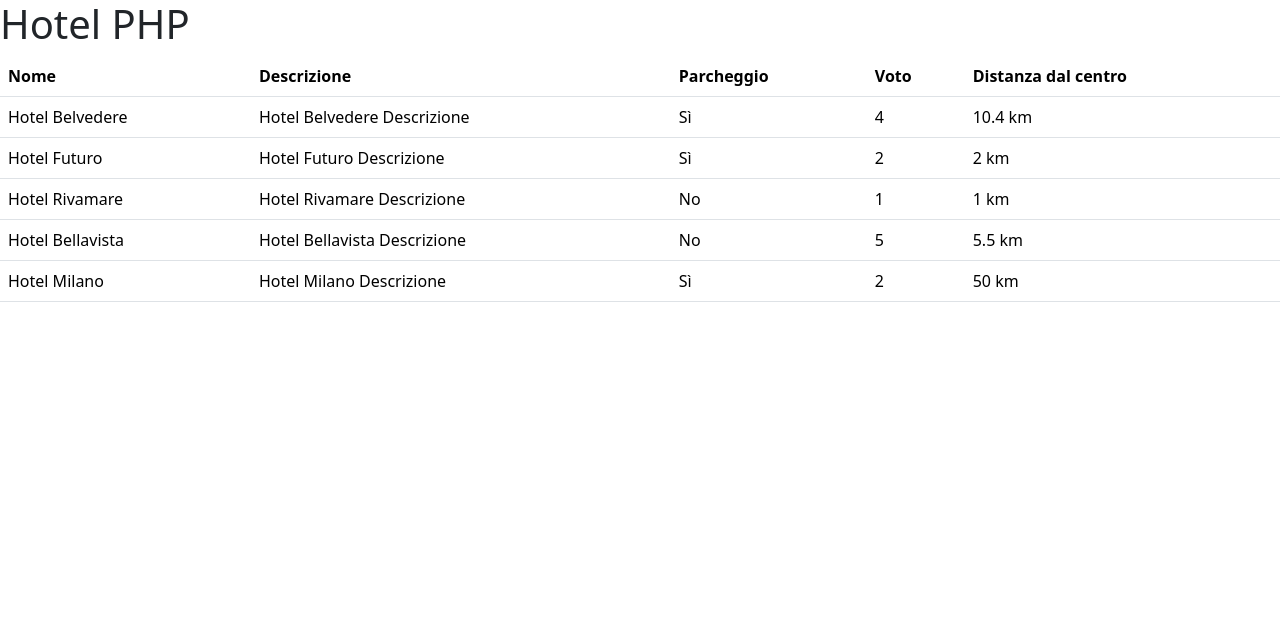
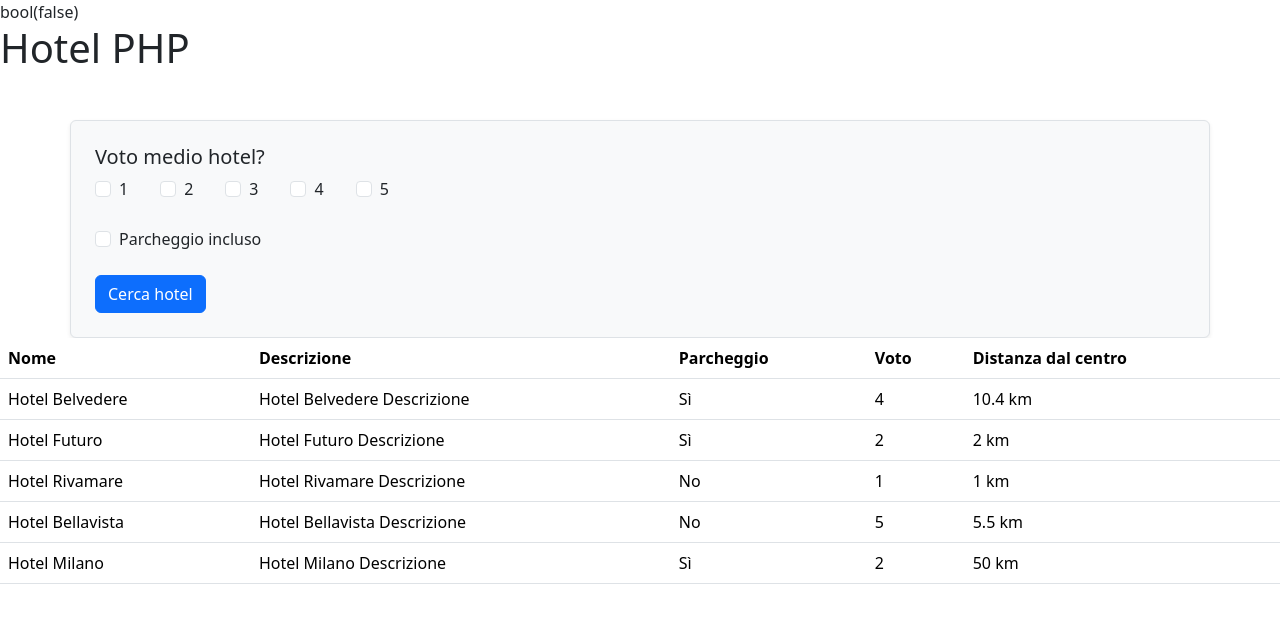
Before and after one commit to EdoardoProstamo/php-hotel, a PHP site: page / in a window 1280 px wide. Shown: the top 623 px of the page. Run offline with PHP 8.4, Linux system fonts and the light colour scheme.

Commit message:
feat: bonus 1 (filtro parcheggi)

```diff
--- a/index.php
+++ b/index.php
@@ -1,14 +1,67 @@
 <!DOCTYPE html>
 <html lang="en">
+
 <head>
     <meta charset="UTF-8">
     <meta name="viewport" content="width=device-width, initial-scale=1.0">
     <link href="https://cdn.jsdelivr.net/npm/bootstrap@5.3.7/dist/css/bootstrap.min.css" rel="stylesheet" integrity="sha384-LN+7fdVzj6u52u30Kp6M/trliBMCMKTyK833zpbD+pXdCLuTusPj697FH4R/5mcr" crossorigin="anonymous">
     <title>php-hotels</title>
 </head>
+
 <body>
 
+    <?php
+
+    $parking_request = false;
+
+    if (isset($_GET['parking']) && $_GET['parking'] == "on") {
+
+        $parking_request = true;
+    }
+    var_dump($parking_request);
+    ?>
+
     <h1>Hotel PHP</h1>
+
+    <!-- form filtro -->
+    <form action="" class="container mt-5 p-4 border rounded bg-light shadow-sm">
+        <div class="mb-4">
+            <h5 class="mb-2">Voto medio hotel?</h5>
+            <div class="d-flex flex-wrap gap-3">
+                <div class="form-check form-check-inline">
+                    <input class="form-check-input" type="checkbox" id="inlineCheckbox1" name="inlineCheckbox1" value="1">
+                    <label class="form-check-label" for="inlineCheckbox1">1</label>
+                </div>
+                <div class="form-check form-check-inline">
+                    <input class="form-check-input" type="checkbox" id="inlineCheckbox2" value="2">
+                    <label class="form-check-label" for="inlineCheckbox2">2</label>
+                </div>
+                <div class="form-check form-check-inline">
+                    <input class="form-check-input" type="checkbox" id="inlineCheckbox3" value="3">
+                    <label class="form-check-label" for="inlineCheckbox3">3</label>
+                </div>
+                <div class="form-check form-check-inline">
+                    <input class="form-check-input" type="checkbox" id="inlineCheckbox4" value="4">
+                    <label class="form-check-label" for="inlineCheckbox4">4</label>
+                </div>
+                <div class="form-check form-check-inline">
+                    <input class="form-check-input" type="checkbox" id="inlineCheckbox5" value="5">
+                    <label class="form-check-label" for="inlineCheckbox5">5</label>
+                </div>
+            </div>
+        </div>
+
+        <div class="mb-4">
+            <div class="form-check">
+                <input class="form-check-input" type="checkbox" id="parking" name="parking">
+                <label class="form-check-label" for="parking">
+                    Parcheggio incluso
+                </label>
+            </div>
+        </div>
+        <button class="btn btn-primary">Cerca hotel</button>
+    </form>
+
 
     <!-- array di hotel -->
     <?php
@@ -60,13 +113,8 @@
         foreach ($hotel as $key => $value) {
 
             //condizione per vero/falso
-        if($key === 'parking') {
+            if ($key === 'parking') {
                 $value = $value ? 'Sì' : 'No';
-        }
-
-        //condizione per km
-        if($key === 'distance_to_center') {
-         $value = $value . " km";
             }
         }
     }
@@ -83,15 +131,27 @@
                 <th scope="col">Distanza dal centro</th>
             </tr>
         </thead>
-    <tbody >
-        <?php foreach ($hotels as $hotel): ?>
+        <tbody>
+            <?php
+
+            foreach ($hotels as $hotel) {
+                // parcheggio
+                if ($parking_request) {
+                    if (!$hotel['parking']) {
+                        // si esce dal ciclo
+                        continue;
+                    }
+                }
+
+
+            ?>
                 <tr>
                     <td><?= $hotel['name'] ?></td>
                     <td><?= $hotel['description'] ?></td>
                     <td><?= $hotel['parking'] ? 'Sì' : 'No' ?></td>
                     <td><?= $hotel['vote'] ?></td>
                     <td><?= $hotel['distance_to_center'] ?> km</td>
-        <?php endforeach; ?>
+                <?php } ?>
         </tbody>
     </table>
 
@@ -99,4 +159,5 @@
 
     <script src="https://cdn.jsdelivr.net/npm/bootstrap@5.3.7/dist/js/bootstrap.bundle.min.js" integrity="sha384-ndDqU0Gzau9qJ1lfW4pNLlhNTkCfHzAVBReH9diLvGRem5+R9g2FzA8ZGN954O5Q" crossorigin="anonymous"></script>
 </body>
+
 </html>
```
Lines whose indentation alone changed are shown as unchanged.
